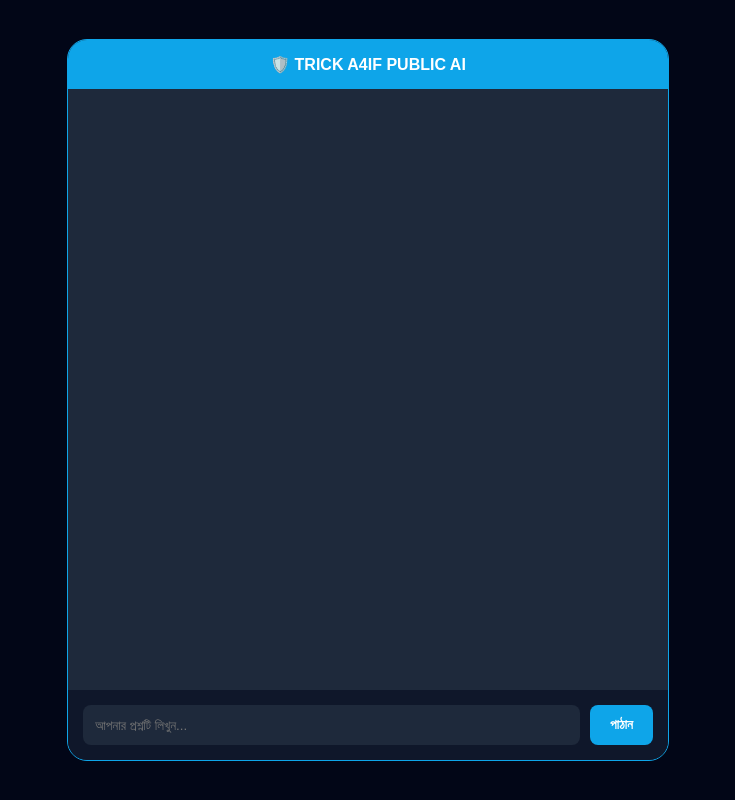
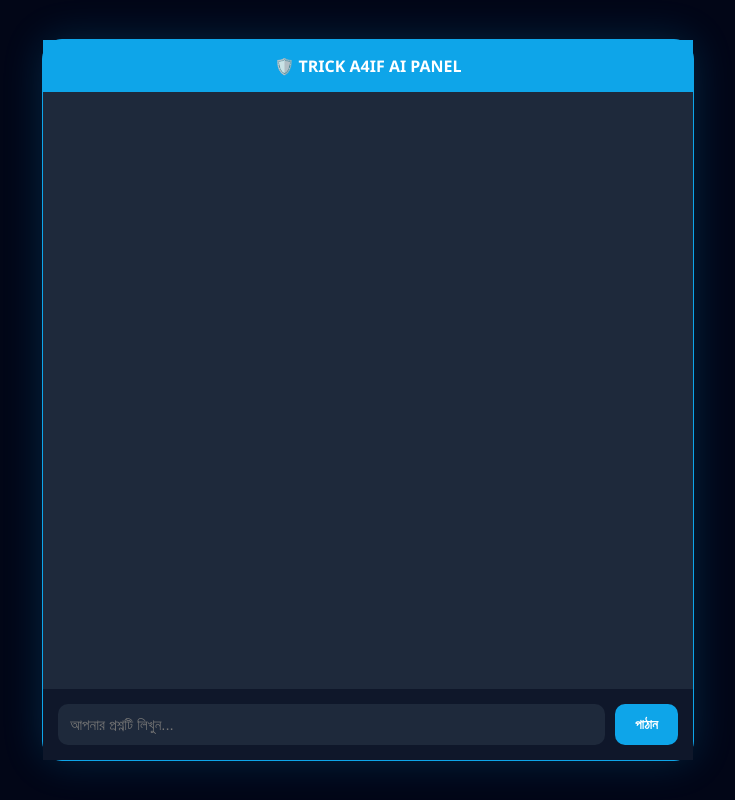
Before and after one commit to alihydarsyedofficial-art/trick-a4if-advanced-ai, a website: page index.html in a window 1280 px wide. Shown: the whole page, without its empty margins (272-1007 px from the left). Drawn offline with Linux system fonts and the light colour scheme.

Commit message:
Update title and styles in index.html

```diff
--- a/index.html
+++ b/index.html
@@ -3,22 +3,22 @@
 <head>
     <meta charset="UTF-8">
     <meta name="viewport" content="width=device-width, initial-scale=1.0">
-    <title>TRICK A4IF | OPEN AI</title>
+    <title>TRICK A4IF | AI PANEL</title>
     <style>
-        body { background: #020617; color: white; font-family: sans-serif; margin: 0; display: flex; justify-content: center; align-items: center; height: 100vh; }
-        #chat-container { width: 95%; max-width: 600px; height: 90vh; background: #1e293b; border-radius: 20px; border: 1px solid #0ea5e9; display: flex; flex-direction: column; overflow: hidden; }
-        #msgs { flex: 1; padding: 20px; overflow-y: auto; display: flex; flex-direction: column; gap: 10px; }
-        .msg { padding: 12px; border-radius: 12px; font-size: 14px; max-width: 80%; }
+        body { background: #020617; color: white; font-family: 'Segoe UI', sans-serif; margin: 0; display: flex; justify-content: center; align-items: center; height: 100vh; overflow: hidden; }
+        #chat-container { width: 95%; max-width: 650px; height: 90vh; background: #1e293b; border-radius: 20px; border: 1px solid #0ea5e9; display: flex; flex-direction: column; box-shadow: 0 0 40px rgba(14, 165, 233, 0.2); }
+        #msgs { flex: 1; padding: 20px; overflow-y: auto; display: flex; flex-direction: column; gap: 12px; }
+        .msg { padding: 12px 16px; border-radius: 12px; font-size: 14.5px; line-height: 1.5; max-width: 80%; }
         .user { background: #0ea5e9; align-self: flex-end; }
         .ai { background: #334155; align-self: flex-start; border-left: 4px solid #0ea5e9; }
         .input-area { padding: 15px; background: #0f172a; display: flex; gap: 10px; }
-        input { flex: 1; padding: 12px; border-radius: 8px; border: none; background: #1e293b; color: white; outline: none; }
-        button { background: #0ea5e9; color: white; border: none; padding: 12px 20px; border-radius: 8px; cursor: pointer; font-weight: bold; }
+        input { flex: 1; padding: 12px; border-radius: 10px; border: none; background: #1e293b; color: white; outline: none; font-size: 15px; }
+        button { background: #0ea5e9; color: white; border: none; padding: 12px 20px; border-radius: 10px; cursor: pointer; font-weight: bold; }
     </style>
 </head>
 <body>
     <div id="chat-container">
-        <div style="background: #0ea5e9; padding: 15px; text-align: center; font-weight: bold;">🛡️ TRICK A4IF PUBLIC AI</div>
+        <div style="background: #0ea5e9; padding: 15px; text-align: center; font-weight: bold;">🛡️ TRICK A4IF AI PANEL</div>
         <div id="msgs"></div>
         <div class="input-area">
             <input type="text" id="userInput" placeholder="আপনার প্রশ্নটি লিখুন...">
@@ -27,7 +27,9 @@
     </div>
 
     <script>
+        // আপনার লাইভ রেন্ডার লিঙ্কটি এখানে নিশ্চিত করুন
         const API = "https://trick-a4if-advanced-ai-2.onrender.com";
+
         async function send() {
             const input = document.getElementById('userInput');
             const msgsDiv = document.getElementById('msgs');
@@ -45,10 +47,14 @@
                     body: JSON.stringify({ messages: [{role: "user", content: text}] })
                 });
                 const data = await res.json();
-                msgsDiv.innerHTML += `<div class="msg ai">🛡️ <b>AI:</b> ${data.reply}</div>`;
+
+                if (data.reply) {
+                    msgsDiv.innerHTML += `<div class="msg ai">🛡️ <b>AI:</b> ${data.reply}</div>`;
+                } else { throw new Error(); }
+
                 msgsDiv.scrollTop = msgsDiv.scrollHeight;
             } catch (e) {
-                msgsDiv.innerHTML += `<div style="color:red">সার্ভার ব্যস্ত, পরে চেষ্টা করুন।</div>`;
+                msgsDiv.innerHTML += `<div style="color:#ef4444; font-size:12px; text-align:center;">সার্ভার ব্যস্ত, আবার চেষ্টা করুন।</div>`;
             }
         }
     </script>
```
